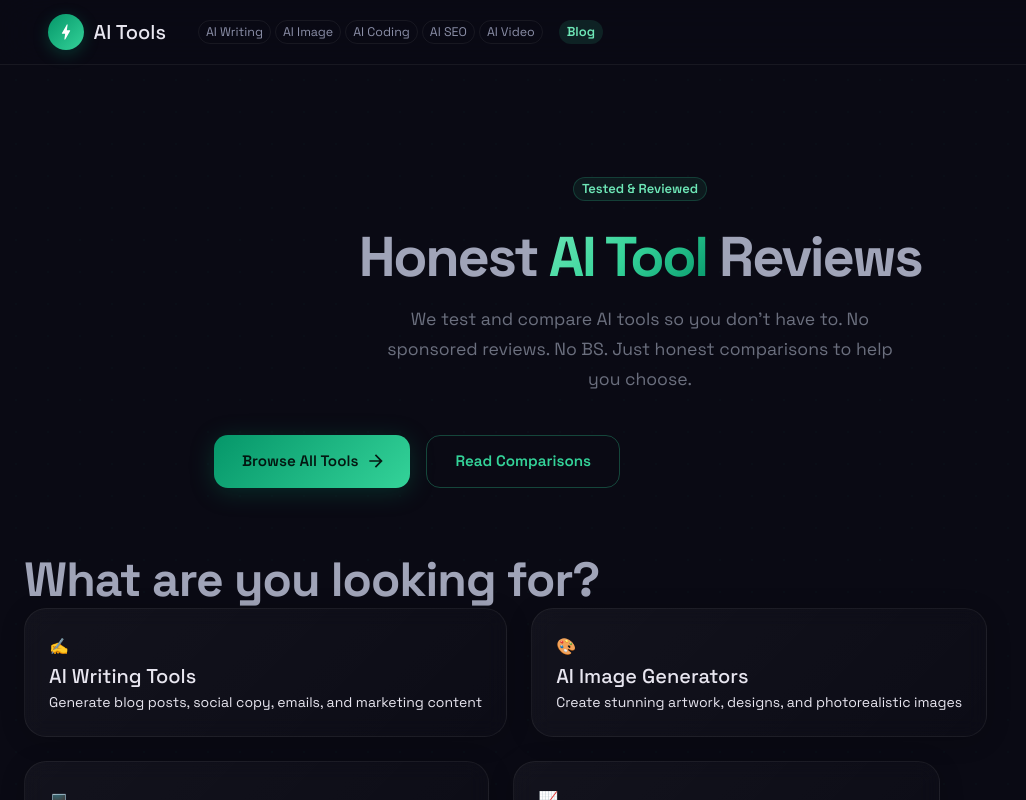
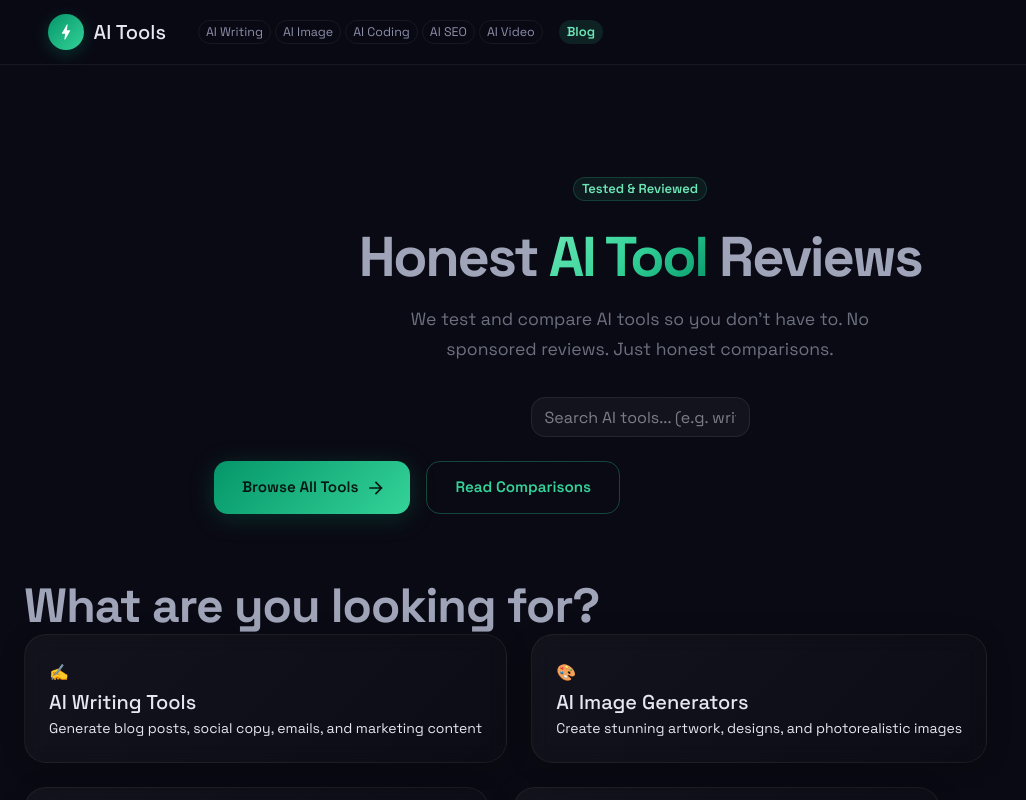
Before and after one commit to xwz0108/aitools-review, a React (Vite) app: page / in a window 1280 px wide. Shown: the top 800 px of the page, without its empty margins (0-1026 px from the left). Built offline with nearby package versions, Linux system fonts and the light colour scheme.

Commit message:
feat: add search + 2 blog posts (SEO & Video)

```diff
--- a/src/pages/BlogPost.jsx
+++ b/src/pages/BlogPost.jsx
@@ -68,6 +68,42 @@ const POSTS = {
         ['Copilot','$10/mo','GitHub integration','4.5/5'],
         ['Windsurf','$15/mo','Multi-file edits','4.3/5'],
         ['Replit AI','$25/mo','Browser IDE','4.1/5'],
+      ]},
+    ],
+  },
+  'best-ai-seo-tools-2026': {
+    title: 'Best AI SEO Tools 2026 (Hands-On Test)',
+    desc: 'Surfer SEO vs Frase vs NeuronWriter. Which AI SEO tool actually improves your rankings?',
+    date: 'June 2026',
+    content: [
+      { type: 'p', text: 'AI SEO tools promise to help you rank higher. We tested Surfer SEO, Frase, NeuronWriter, and MarketMuse on real blog posts to see which actually moves the needle.' },
+      { type: 'h3', text: '#1 Surfer SEO — Best for Professionals (4.5/5)' },
+      { type: 'p', text: 'Surfer SEO analyzes top-ranking pages and gives specific recommendations: word count, keyword density, heading structure, and NLP entities. The real-time content score makes optimization straightforward. At $89/mo, it is expensive but pays for itself if you publish regularly.' },
+      { type: 'h3', text: '#2 Frase — Best Value (4.3/5)' },
+      { type: 'p', text: 'Frase offers very similar features to Surfer at almost half the price ($45/mo). Its content briefs and SERP analysis are excellent. The AI writer is good. The UI is less polished but the value is unbeatable.' },
+      { type: 'table', headers: ['Tool','Price','Best Feature','Rating'], rows: [
+        ['Surfer SEO','$89/mo','Real-time content score','4.5/5'],
+        ['Frase','$45/mo','Content briefs + AI writer','4.3/5'],
+        ['NeuronWriter','$23/mo','NLP optimization','4.2/5'],
+        ['MarketMuse','$149/mo','Content inventory','4.0/5'],
+      ]},
+    ],
+  },
+  'best-ai-video-generators-2026': {
+    title: 'Best AI Video Generators 2026 (Tested)',
+    desc: 'Runway vs Pika vs Synthesia. Which AI video tool is right for your workflow?',
+    date: 'June 2026',
+    content: [
+      { type: 'p', text: 'AI video generation is still early but improving fast. We tested Runway, Pika, Synthesia, and Invideo AI for different use cases: short-form social content, AI avatar presentations, and video editing.' },
+      { type: 'h3', text: '#1 Runway — Best All-Rounder (4.4/5)' },
+      { type: 'p', text: 'Runway Gen-3 produces impressive text-to-video results. Its video editing suite (motion tracking, green screen, image-to-video) makes it a complete tool. At $15/mo, it offers solid value for creators.' },
+      { type: 'h3', text: '#2 Synthesia — Best for Business (4.5/5)' },
+      { type: 'p', text: 'Synthesia is the leader in AI avatar video. Choose from 140+ avatars and 120+ languages. Perfect for corporate training videos and marketing demos. No filming, no crew, no studio needed.' },
+      { type: 'table', headers: ['Tool','Price','Best For','Rating'], rows: [
+        ['Runway','$15/mo','Creative video editing','4.4/5'],
+        ['Synthesia','$29/mo','Business presentations','4.5/5'],
+        ['Pika','$10/mo','Short social content','4.2/5'],
+        ['Invideo AI','$20/mo','Quick video creation','4.0/5'],
       ]},
     ],
   },
--- a/src/pages/Home.jsx
+++ b/src/pages/Home.jsx
@@ -1,7 +1,9 @@
+import { useState } from 'react'
 import { Link } from 'react-router-dom'
 import { Helmet } from 'react-helmet-async'
-import { Container, Typography, Box, Grid, Card, CardContent, Chip, Stack, Button } from '@mui/material'
+import { Container, Typography, Box, Grid, Card, Chip, Stack, Button, TextField, InputAdornment, Paper } from '@mui/material'
 import { motion } from 'framer-motion'
+import SearchIcon from '@mui/icons-material/Search'
 import ArrowForwardIcon from '@mui/icons-material/ArrowForward'
 import tools from '../data/tools.json'
 
@@ -16,6 +18,13 @@ const categories = [
 const fadeUp = { initial: { opacity: 0, y: 30 }, whileInView: { opacity: 1, y: 0 }, viewport: { once: true }, transition: { duration: 0.5 } }
 
 export default function Home() {
+  const [search, setSearch] = useState('')
+  const filtered = search ? tools.filter(t =>
+    t.name.toLowerCase().includes(search.toLowerCase()) ||
+    t.desc.toLowerCase().includes(search.toLowerCase()) ||
+    t.category.replace('-',' ').includes(search.toLowerCase())
+  ).slice(0, 5) : []
+
   const topTools = tools.filter(t => t.rating >= 4.5).slice(0, 4)
   return (
     <>
@@ -34,9 +43,24 @@ export default function Home() {
             <Typography variant="h1" sx={{ fontSize: { xs: '2rem', md: '3.5rem' }, mb: 2, lineHeight: 1.15 }}>
               Honest <span className="gradient-text">AI Tool</span> Reviews
             </Typography>
-            <Typography variant="body1" sx={{ fontSize: '1.1rem', color: '#6b6f7e', mb: 5, maxWidth: 520, mx: 'auto' }}>
-              We test and compare AI tools so you don't have to. No sponsored reviews. No BS. Just honest comparisons to help you choose.
+            <Typography variant="body1" sx={{ fontSize: '1.1rem', color: '#6b6f7e', mb: 4, maxWidth: 520, mx: 'auto' }}>
+              We test and compare AI tools so you don't have to. No sponsored reviews. Just honest comparisons.
             </Typography>
+            <TextField placeholder="Search AI tools... (e.g. writing, coding, Jasper)" value={search} onChange={e => setSearch(e.target.value)}
+              size="small" sx={{ maxWidth: 400, mx: 'auto', display: 'block', mb: 3 }}
+              InputProps={{ startAdornment: <InputAdornment position="start"><SearchIcon sx={{ color: '#5a5f6e' }} /></InputAdornment>, sx: { borderRadius: 3 } }}
+            />
+            {filtered.length > 0 && (
+              <Paper sx={{ maxWidth: 400, mx: 'auto', mb: 4, p: 1, borderRadius: 3, bgcolor: 'rgba(20,20,31,0.95)', border: '1px solid rgba(255,255,255,0.08)' }}>
+                {filtered.map(t => (
+                  <Box key={t.id} component={Link} to={`/tool/${t.slug}`} onClick={() => setSearch('')}
+                    sx={{ p: 1.5, display: 'block', borderRadius: 2, '&:hover': { bgcolor: 'rgba(52,211,153,0.06)' } }}>
+                    <Typography variant="body2" fontWeight={600} color="#e8e6f0">{t.name}</Typography>
+                    <Typography variant="caption" color="#5a5f6e">{t.category.replace('-',' ').toUpperCase()} · ${t.price}/mo</Typography>
+                  </Box>
+                ))}
+              </Paper>
+            )}
             <Stack direction="row" spacing={2} justifyContent="center">
               <Button variant="contained" component={Link} to="/tools" endIcon={<ArrowForwardIcon />}>Browse All Tools</Button>
               <Button variant="outlined" component={Link} to="/blog">Read Comparisons</Button>
```
